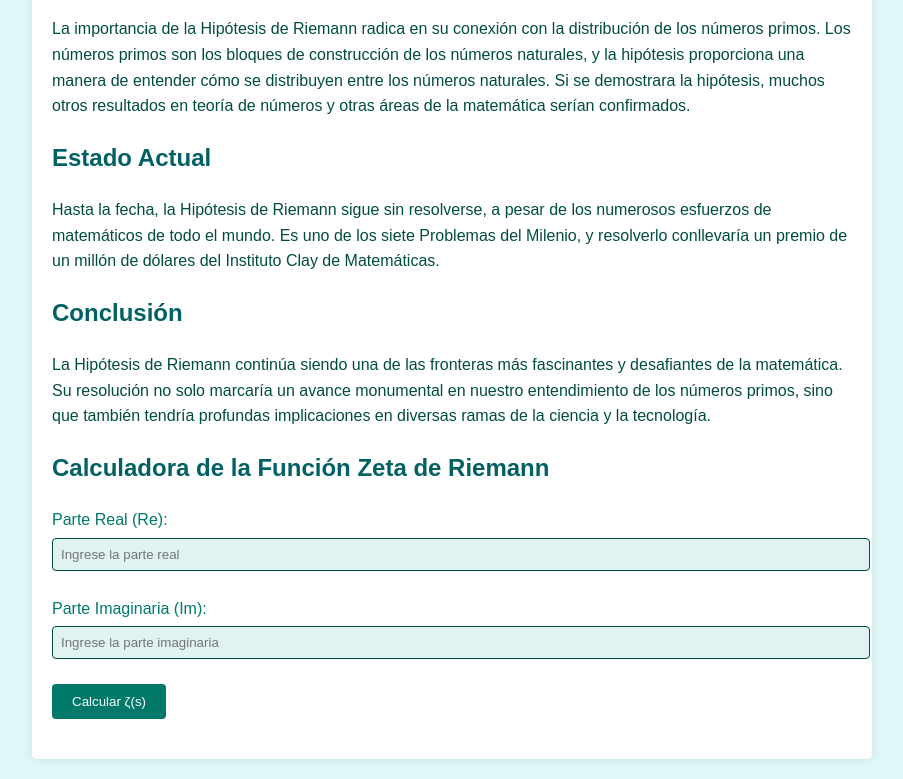
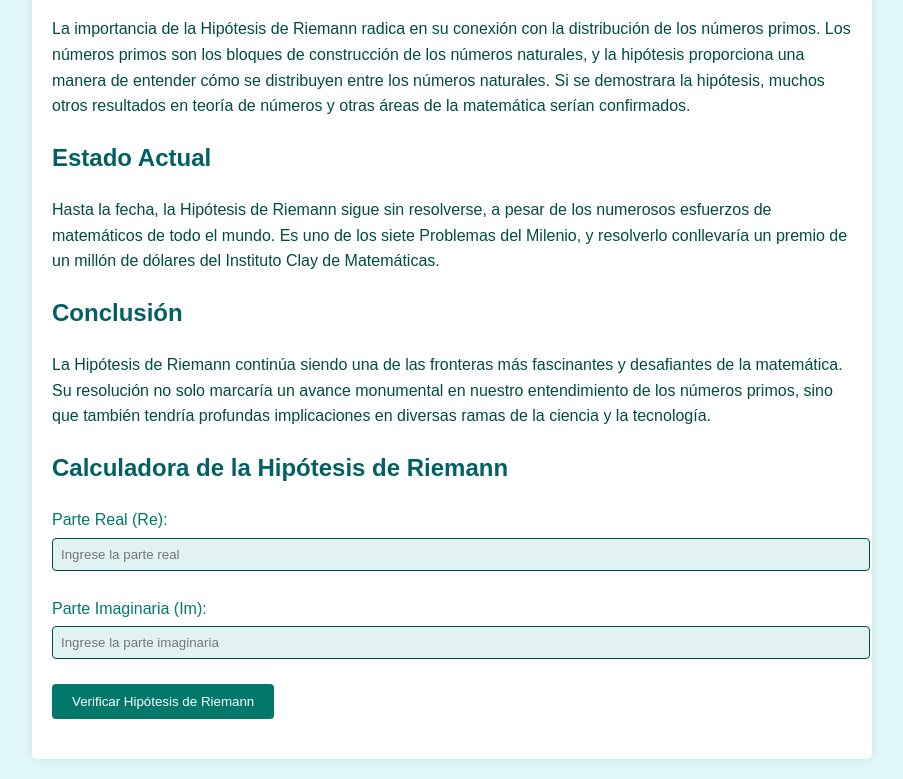
Before and after one commit to CesarLMP/hipotesis-de-riemann, a plain HTML site: page index.html in a window 1280 px wide. Shown: the part 726-1505 px from the top of the page, without its empty margins (188-1091 px from the left). Drawn offline with nearby package versions, Linux system fonts and the light colour scheme.

Commit message:
Actualizar index.html

```diff
--- a/index.html
+++ b/index.html
@@ -28,7 +28,7 @@
         <h2>Conclusión</h2>
         <p>La Hipótesis de Riemann continúa siendo una de las fronteras más fascinantes y desafiantes de la matemática. Su resolución no solo marcaría un avance monumental en nuestro entendimiento de los números primos, sino que también tendría profundas implicaciones en diversas ramas de la ciencia y la tecnología.</p>
 
-        <h2>Calculadora de la Función Zeta de Riemann</h2>
+        <h2>Calculadora de la Hipótesis de Riemann</h2>
         <div class="form-group">
             <label for="realPart">Parte Real (Re):</label>
             <input type="text" id="realPart" placeholder="Ingrese la parte real">
@@ -37,7 +37,7 @@
             <label for="imaginaryPart">Parte Imaginaria (Im):</label>
             <input type="text" id="imaginaryPart" placeholder="Ingrese la parte imaginaria">
         </div>
-        <button onclick="calculateZeta()">Calcular &zeta;(s)</button>
+        <button onclick="checkRiemannHypothesis()">Verificar Hipótesis de Riemann</button>
         <div class="result" id="result"></div>
     </div>
 
```
